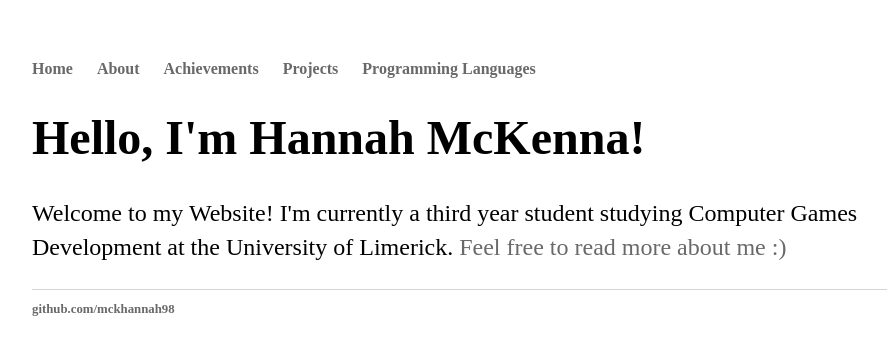
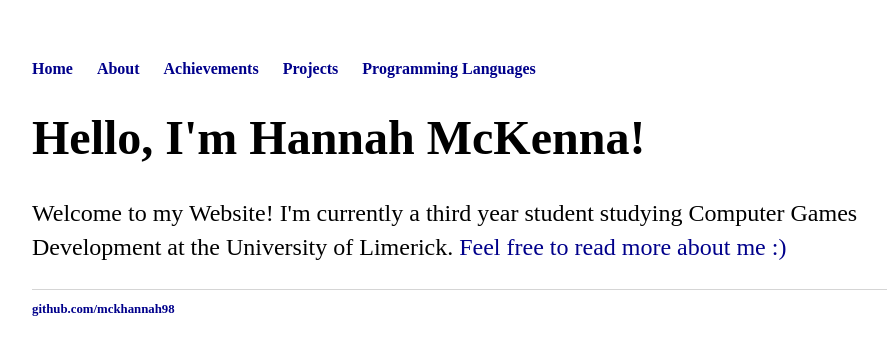
Before and after one commit to mckhannah98/mckhannah98.github.io, a plain HTML site: page index.html in a window 1280 px wide. Shown: the whole page, without its empty margins (160-1047 px from the left). Drawn offline with Linux system fonts and the light colour scheme.

Commit message:
Update main.css

```diff
--- a/main.css
+++ b/main.css
@@ -20,7 +20,7 @@ nav ul li, footer ul li
 a
 {
     text-decoration: none;
-    color: dimgray;
+    color: darkblue;
 }
 
 a:hover
```
